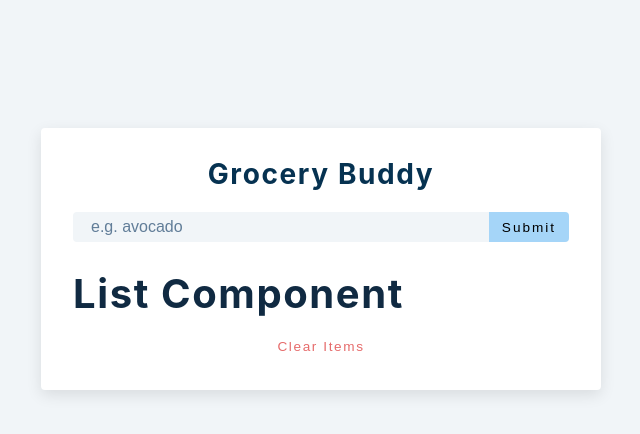
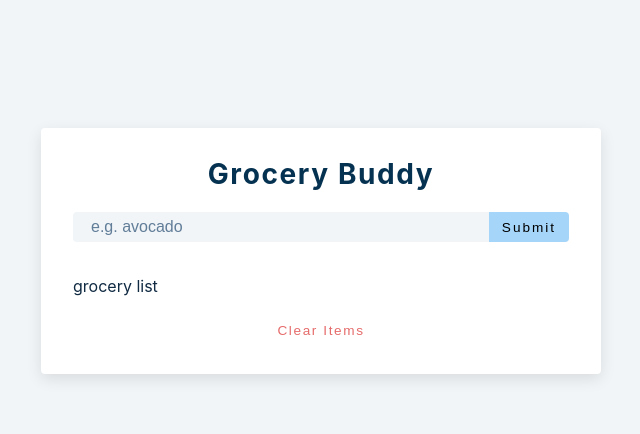
Before and after one commit to anaberia/grocery-buddy, a React (Create React App) app: page / in a window 1280 px wide. Shown: the top 434 px of the page, without its empty margins (319-959 px from the left). Built offline with nearby package versions, Linux system fonts and the light colour scheme.

Commit message:
add condition for list component

```diff
--- a/src/App.js
+++ b/src/App.js
@@ -11,6 +11,16 @@ function App() {
 
   const handleSubmit = (e) => {
     e.preventDefault();
+    if (!name) {
+      // display alert
+    } else if (name && isEditing) {
+      // deal with edit
+    } else {
+      // show alert
+      const newItem = { id: new Date().getTime().toString(), title: name };
+      setList([...list, newItem]);
+      setName("");
+    }
   };
   return (
     <section className="section-center">
@@ -31,7 +41,7 @@ function App() {
         </div>
       </form>
       <div className="grocery-container">
-        <List />
+        <List items={list} />
         <button className="clear-btn">clear items</button>
       </div>
     </section>
--- a/src/List.js
+++ b/src/List.js
@@ -1,8 +1,8 @@
 import React from "react";
 import { FaEdit, FaTrash } from "react-icons/fa";
 
-const List = () => {
-  return <h2>list component</h2>;
+const List = ({ items }) => {
+  return <div className="grocery-list">grocery list</div>;
 };
 
 export default List;
```
